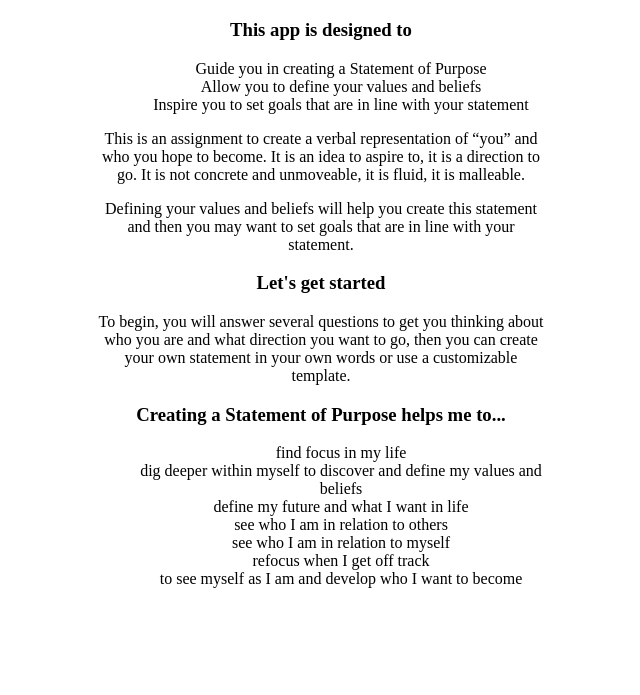
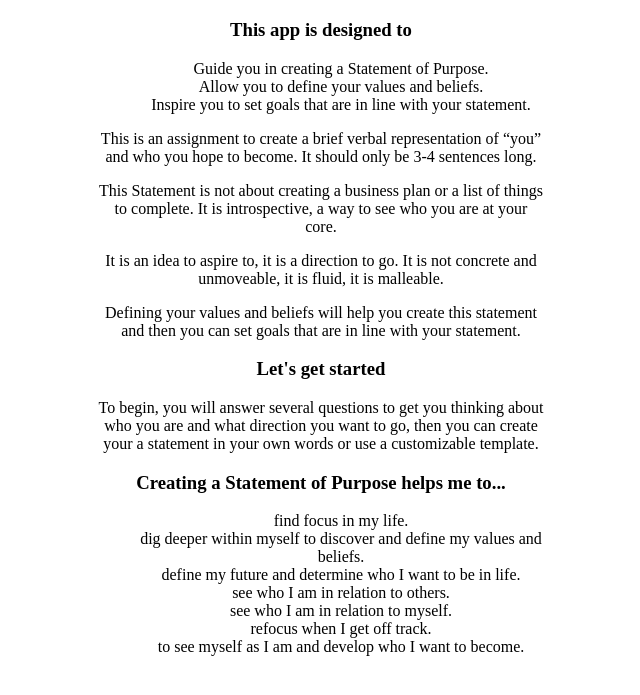
Before and after one commit to kimcheru18/define-statement-of-purpose-node-capstone, a website: page index.html in a window 1280 px wide. Shown: the part 61-756 px from the top of the page, without its empty margins (319-959 px from the left). Drawn offline with Linux system fonts and the light colour scheme.

Commit message:
updated README, package.json and server.js

```diff
--- a/index.html
+++ b/index.html
@@ -8,36 +8,47 @@
 <header>
     <h1>Statement of Purpose</h1>
 </header>
-
+<!--first screen-->
 <h3>This app is designed to</h3>
 <ul>
-	<li>Guide you in creating a Statement of Purpose</li>
-	<li>Allow you to define your values and beliefs</li>
-	<li>Inspire you to set goals that are in line with your statement</li>
+    <li>Guide you in creating a Statement of Purpose.</li>
+    <li>Allow you to define your values and beliefs.</li>
+    <li>Inspire you to set goals that are in line with your statement.</li>
 </ul>
+
+<!--   second screen-->
     <div>
 
         <p>
-			This is an assignment to create a verbal representation of “you” and who you hope to become. It is an idea to aspire to,  it is a direction to go. It is not concrete and unmoveable, it is fluid, it is malleable.
+            This is an assignment to create a brief verbal representation of “you” and who you hope to become. It should only be 3-4 sentences long.
+        </p>
+        <p>
+            This Statement is not about creating a business plan or a list of things to complete. It is introspective, a way to see who you are at your core.
+        </p>
+        <p>
+            It is an idea to aspire to,  it is a direction to go. It is not concrete and unmoveable, it is fluid, it is malleable.
+        </p>
+        <p>
+            Defining your values and beliefs will help you create this statement and then you can set goals that are in line with your statement.
         </p>
 
-		<p>
-			Defining your values and beliefs will help you create this statement and then you may want to set goals that are in line with your statement.
-		</p>
+<!--        third screen-->
     <h3>Let's get started</h3>
         <p>
-			To begin, you will answer several questions to get you thinking about who you are and what direction you want to go, then you can create your own statement in your own words or use a customizable template.
+            To begin, you will answer several questions to get you thinking about who you are and what direction you want to go, then you can create your a statement in your own words or use a customizable template.
         </p>
     </div>
+
+<!--    information page???-->
     <h3>Creating a Statement of Purpose helps me to...</h3>
 <ul>
-	<li>find focus in my life</li>
-	<li>dig deeper within myself to discover and define my values and beliefs</li>
-	<li>define my future and what I want in life</li>
-	<li>see who I am in relation to others</li>
-	<li>see who I am in relation to myself</li>
-	<li>refocus when I get off track</li>
-	<li>to see myself as I am and develop who I want to become</li>
+    <li>find focus in my life.</li>
+    <li>dig deeper within myself to discover and define my values and beliefs.</li>
+    <li>define my future and determine who I want to be in life.</li>
+    <li>see who I am in relation to others.</li>
+    <li>see who I am in relation to myself.</li>
+    <li>refocus when I get off track.</li>
+    <li>to see myself as I am and develop who I want to become.</li>
 </ul>
 
 
--- a/server.js
+++ b/server.js
@@ -1,3 +1,6 @@
 const express = require('express');
+const morgan = require('morgan');
 
 const app = express();
+
+app.use(morgan('common'));
```
Also changed, not shown: README.md, package.json (line endings or trailing spaces), 1 other file. Lines whose indentation alone changed are shown as unchanged.
